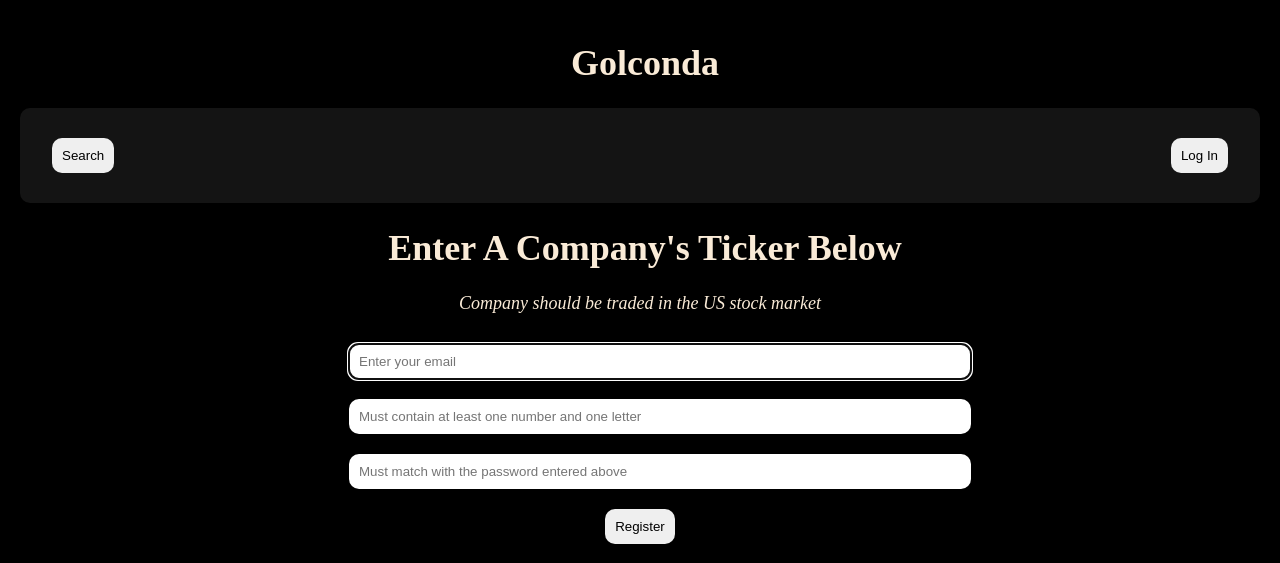
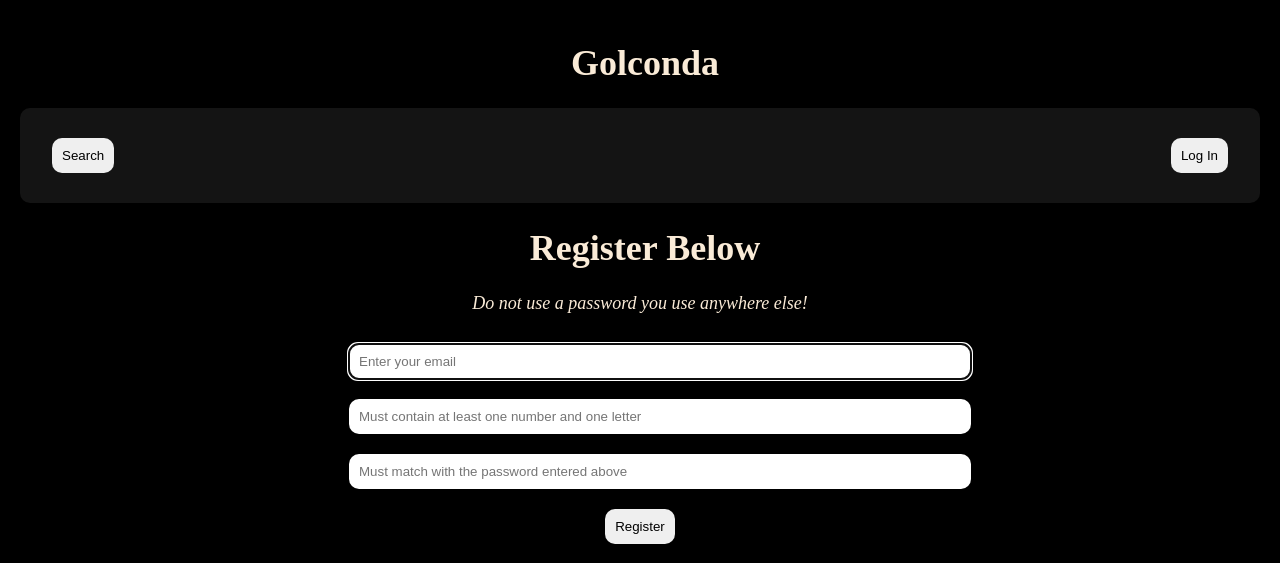
Before and after one commit to kaundachris/StockAnalyzer, a Flask app: page /register in a window 1280 px wide. Shown: the top 563 px of the page. Run offline with Flask 3, Linux system fonts and the light colour scheme; some libraries are stand-ins or nearby versions.

Commit message:
Add files via upload

```diff
--- a/templates/register.html
+++ b/templates/register.html
@@ -16,8 +16,8 @@
 {% endblock %}
 
 {% block main %}
-    <h1>Enter A Company's Ticker Below</h1>
-    <i>Company should be traded in the US stock market</i>
+    <h1>Register Below</h1>
+    <i>Do not use a password you use anywhere else!</i>
 
     <form action="/register" method="post">
         <div class="forms">
```
